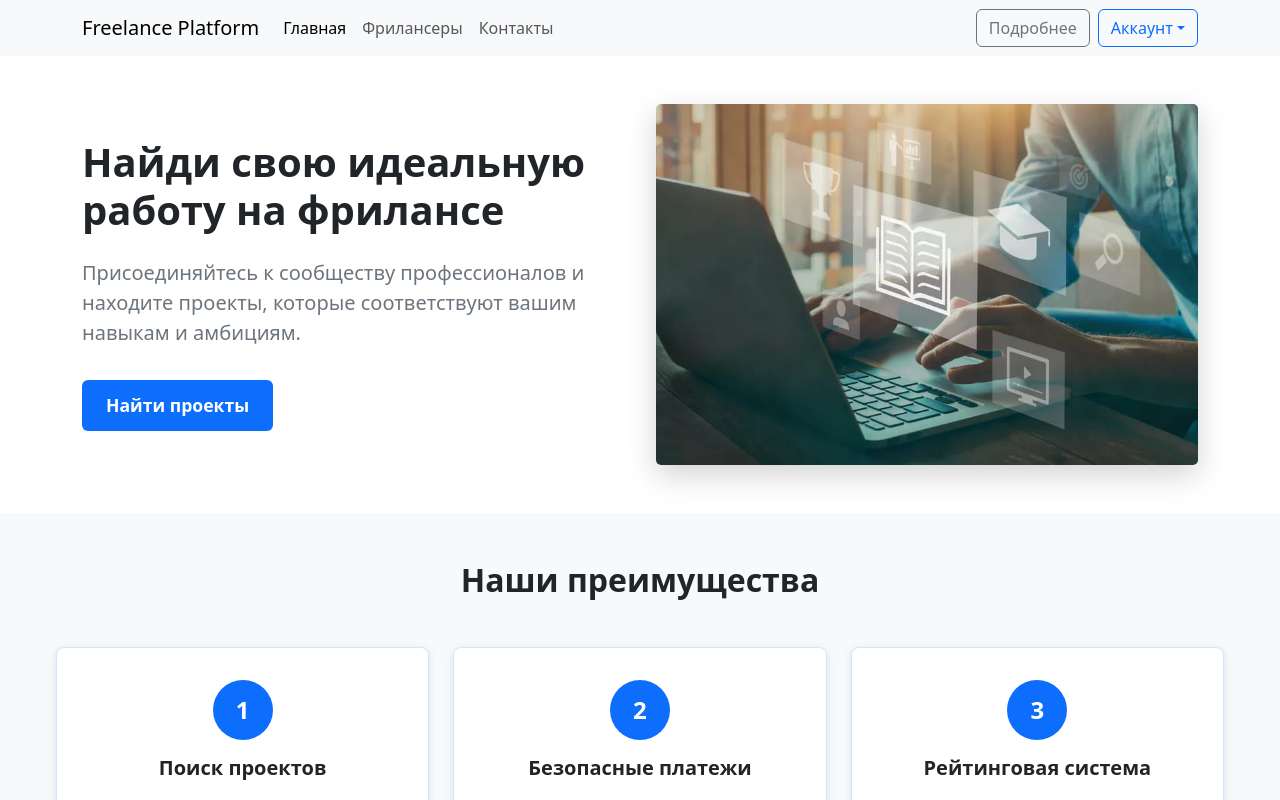
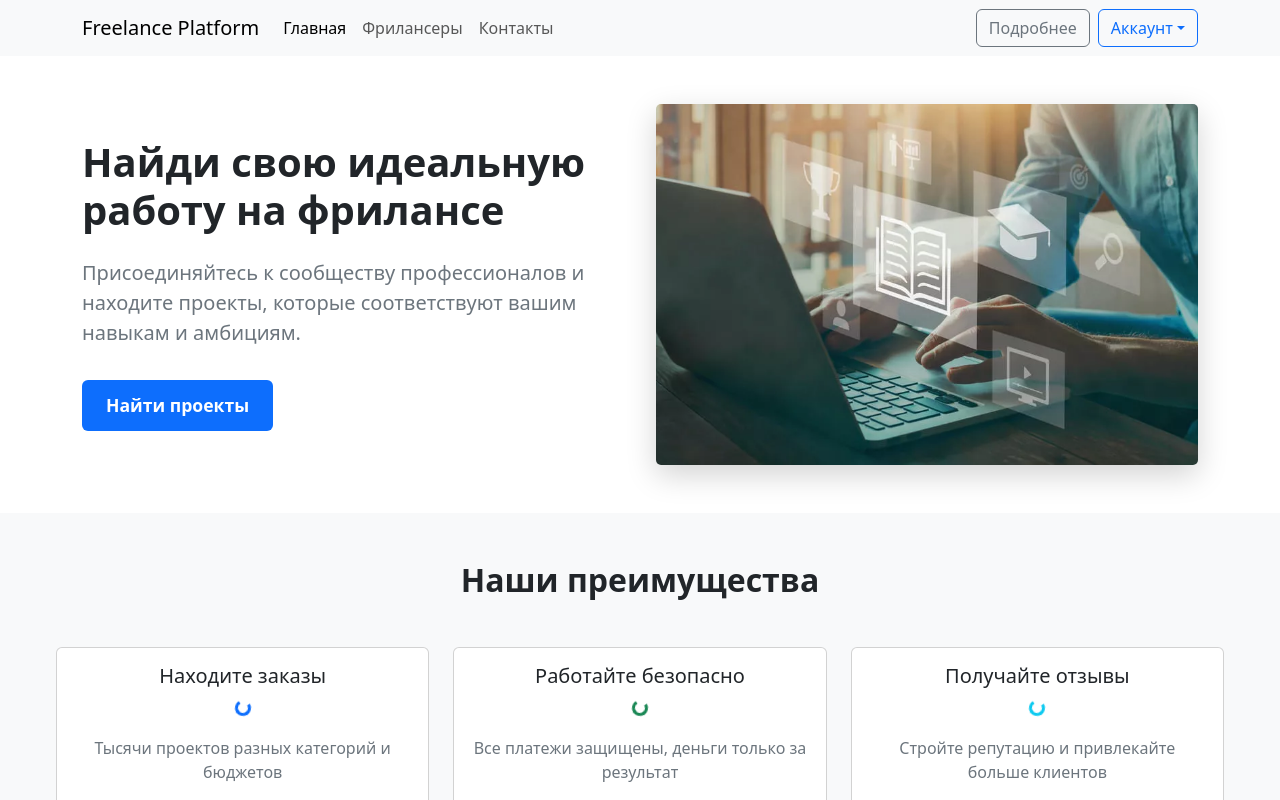
Before and after one commit to SavichArtem/React_labs, a React (Create React App) app: page / in a window 1280 px wide. Shown: the top 800 px of the page. Built offline with nearby package versions, Linux system fonts and the light colour scheme.

Commit message:
feat: add BootstrapSpinner component

```diff
--- /dev/null
+++ b/src/components/Bootstrap/BootstrapSpinner.jsx
@@ -0,0 +1,10 @@
+export const BootstrapSpinner = ({ variant = 'primary', grow = false, size }) => {
+  const spinnerType = grow ? 'spinner-grow' : 'spinner-border';
+  const sizeClass = size ? `spinner-border-${size}` : '';
+
+  return (
+    <div className={`${spinnerType} ${sizeClass} text-${variant}`} role="status">
+      <span className="visually-hidden">Loading...</span>
+    </div>
+  );
+};
--- a/src/components/FeaturesSection/FeaturesSection.jsx
+++ b/src/components/FeaturesSection/FeaturesSection.jsx
@@ -1,18 +1,21 @@
+import { BootstrapCard } from '../Bootstrap/BootstrapCard';
+import { BootstrapSpinner } from '../Bootstrap/BootstrapSpinner';
+import { BootstrapButton } from '../Bootstrap/BootstrapButton';
 import '../FeaturesSection/FeaturesSection.css';
 
 export function FeaturesSection() {
   const features = [
     {
-      title: "Поиск проектов",
-      description: "Доступ к тысячам актуальных проектов от проверенных заказчиков"
+      title: "Находите заказы",
+      description: "Тысячи проектов разных категорий и бюджетов"
     },
     {
-      title: "Безопасные платежи",
-      description: "Гарантированная оплата через защищенную систему расчетов"
+      title: "Работайте безопасно",
+      description: "Все платежи защищены, деньги только за результат"
     },
     {
-      title: "Рейтинговая система",
-      description: "Повышайте свой рейтинг и получайте более выгодные предложения"
+      title: "Получайте отзывы",
+      description: "Стройте репутацию и привлекайте больше клиентов"
     }
   ];
 
@@ -22,13 +25,18 @@ export function FeaturesSection() {
         <h2 className="features_title">Наши преимущества</h2>
         <div className="features_grid">
           {features.map((feature, index) => (
-            <div className="feature_card" key={index}>
-              <div className="feature_icon">
-                {index + 1}
+            <BootstrapCard key={index} title={feature.title}>
+              <div className="text-center mb-3">
+                <BootstrapSpinner
+                  variant={index === 0 ? 'primary' : index === 1 ? 'success' : 'info'}
+                  size="sm"
+                />
               </div>
-              <h3 className="feature_title">{feature.title}</h3>
               <p className="feature_description">{feature.description}</p>
-            </div>
+              <BootstrapButton variant="outline-primary" className="mt-3">
+                Узнать больше
+              </BootstrapButton>
+            </BootstrapCard>
           ))}
         </div>
       </div>
```
